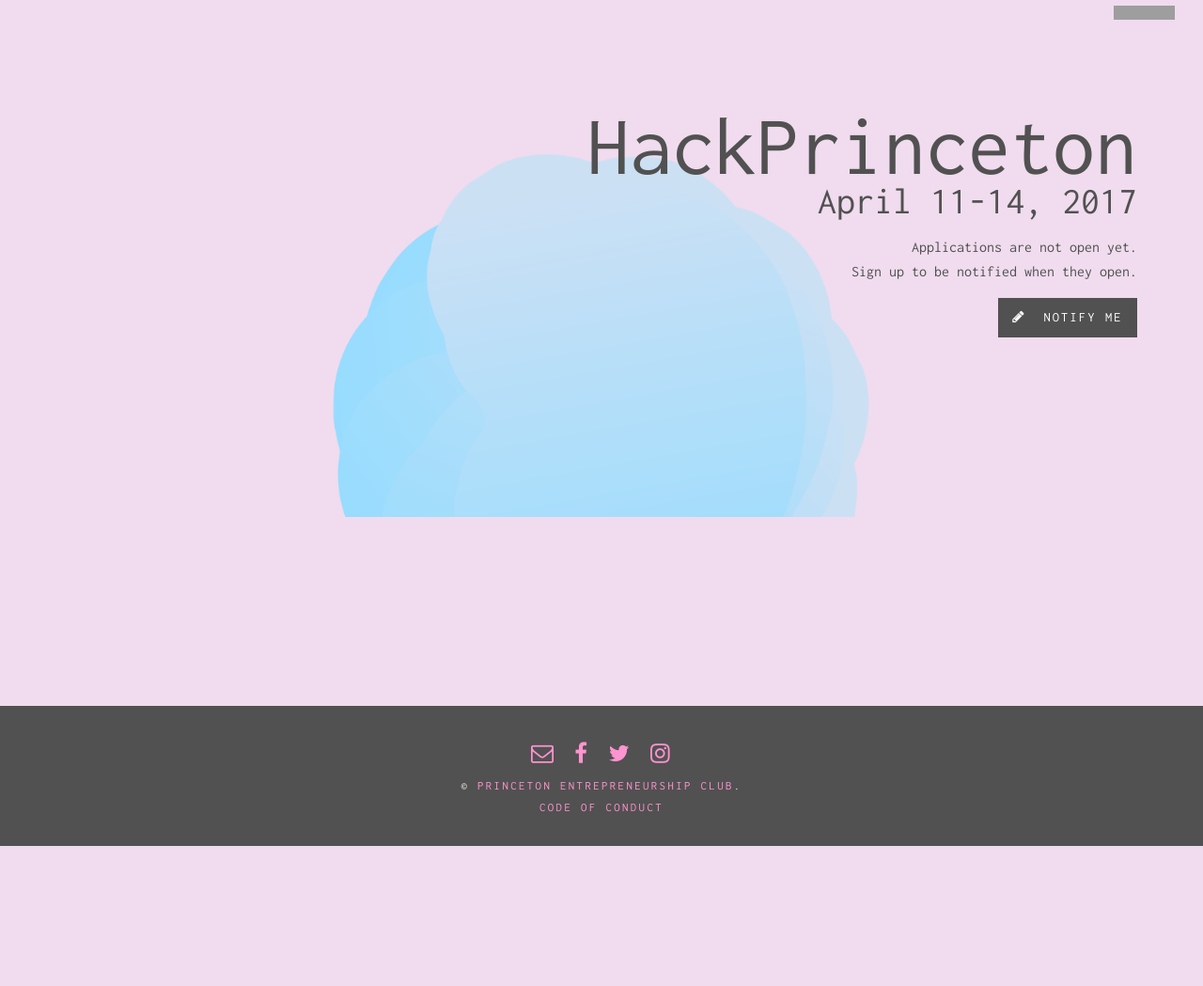
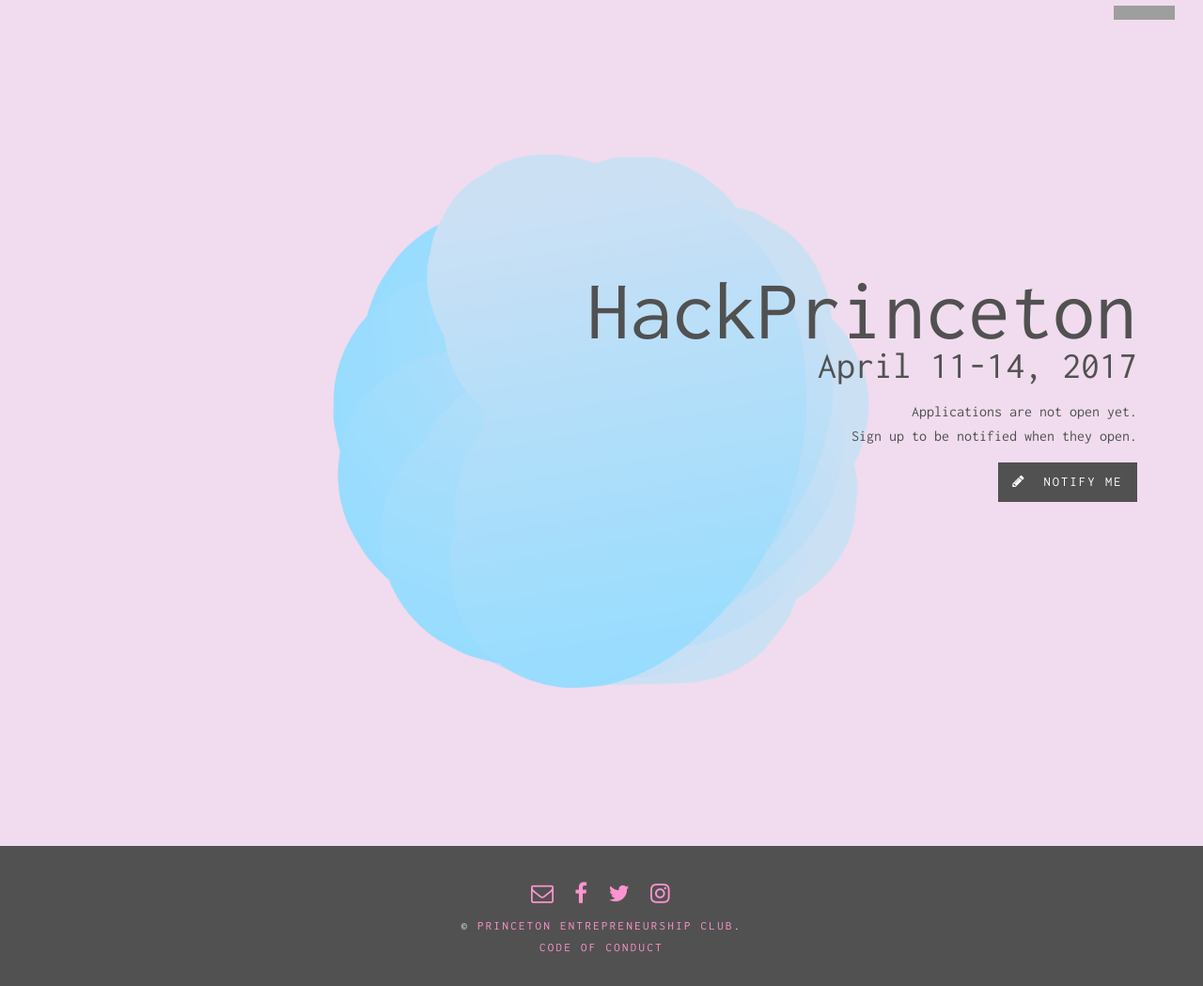
Before and after one commit to hackprinceton/prereg-s17, a Jekyll site: the page built from index.html, in a window 1280 px wide. Shown: the whole page at 94% size. Built offline with Jekyll 4.4.1, drawn with Linux system fonts in a browser that asks for light colours; nearby versions of some CDN libraries; before the commit the page ends 900 px from its top, so only the background shows below that; grey boxes are pictures that could not be loaded.

Commit message:
fix height, add link

```diff
--- a/css/app.css
+++ b/css/app.css
@@ -3854,6 +3854,7 @@
     .template-home .section-top .inner {
       min-height: calc(100vh - 0);
       height: 550px;
+      min-height: 100vh;
       position: relative; }
     .template-home .section-top .main-floral-mobile {
       @incldue horizontal-center; }
--- a/index.html
+++ b/index.html
@@ -9,7 +9,7 @@
 
     <section id="home" class="section-top row">
         <div class="medium-12 columns inner">
-            <img class="main-floral-mobile" src="/img/floral-home-mobile.png" />
+            <img class="main-floral-mobile" src="img/floral-home-mobile.png" />
 
             <div class="main-text">
                 <h1 class="title">HackPrinceton</h1>
@@ -20,7 +20,7 @@
 
                 <div class="followthrough">
                     <p>Applications are not open yet.<br>Sign up to be notified when they open.</p>
-                    <a href="ASF" class="button"><i class="fa fa-pencil"></i>&nbsp;&nbsp;Notify Me</a>
+                    <a href="http://eepurl.com/cwqUQX" class="button"><i class="fa fa-pencil"></i>&nbsp;&nbsp;Notify Me</a>
                 </div>
             </div>
         </div>
--- a/scss/_custom.scss
+++ b/scss/_custom.scss
@@ -549,6 +549,7 @@
       @include full-height;
 
       height: 550px;
+      min-height: 100vh;
       position: relative;
     }
 
```
